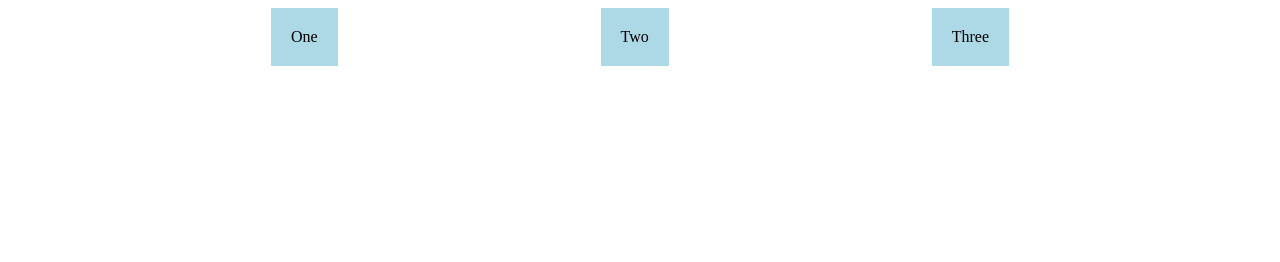
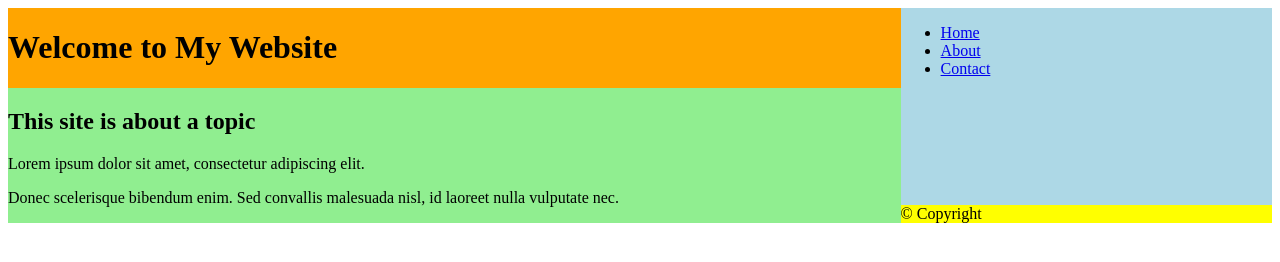
Before and after one commit to Don-Juan182/Nueva, a plain HTML site: page try.html in a window 1280 px wide. Drawn offline with Linux system fonts and the light colour scheme.

Commit message:
tried css grip

```diff
--- a/css/styles.css
+++ b/css/styles.css
@@ -1,9 +1,24 @@
+header {
+  grid-area: myheader;
+  background: orange;
+}
+nav {
+  grid-area: mynav;
+  background: lightblue;
+}
 main {
-  display: flex;
-  justify-content: space-evenly;
+  grid-area: mymain;
+  background: lightgreen;
+}
+footer {
+  grid-area: myfooter;
+  background: yellow;
 }
 
-section {
-  padding: 20px;
-  background-color: lightblue;
+body {
+  display: grid;
+  grid-template-areas:
+    "myheader mynav"
+    "mymain mynav"
+    "mymain myfooter";
 }
--- a/try.html
+++ b/try.html
@@ -9,12 +9,24 @@
 <body>
 
 
+  <header>
+    <h1>Welcome to My Website</h1>
+  </header>
+  <nav>
+    <ul>
+      <li><a href="index.html">Home</a></li>
+      <li><a href="about.html">About</a></li>
+      <li><a href="contact.html">Contact</a></li>
+    </ul>
+  </nav>
   <main>
-    <section>One</section>
-    <section>Two</section>
-    <section>Three</section>
+    <h2>This site is about a topic</h2>
+    <p>Lorem ipsum dolor sit amet, consectetur adipiscing elit.</p>
+    <p>
+      Donec scelerisque bibendum enim. Sed convallis malesuada nisl, id laoreet nulla vulputate nec.
+    </p>
   </main>
-
+  <footer>&copy; Copyright</footer>
 
 </body>
 </html>
```
